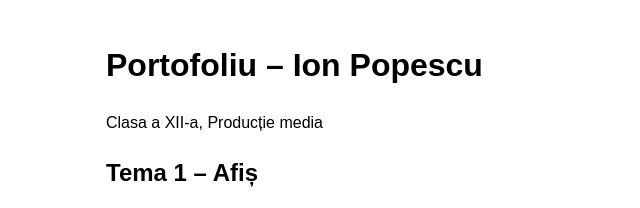
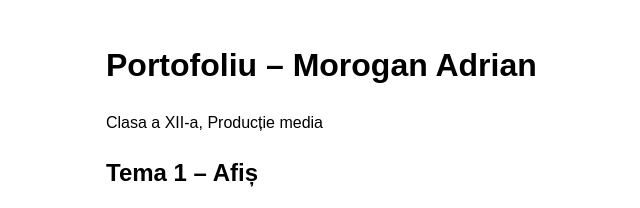
Before and after one commit to adrianmorogan/portofoliu-media, a plain HTML site: page index.html in a window 1280 px wide. Shown: the top 208 px of the page, without its empty margins (134-774 px from the left). Drawn offline with Linux system fonts and the light colour scheme.

Commit message:
Update index.html

```diff
--- a/index.html
+++ b/index.html
@@ -11,7 +11,7 @@ img  { max-width: 100%; height: auto; border: 1px solid #cccccc; }
 </head>
 <body>
 
-<h1>Portofoliu – Ion Popescu</h1>
+<h1>Portofoliu – Morogan Adrian</h1>
 <p>Clasa a XII-a, Producție media</p>
 
 <h2>Tema 1 – Afiș</h2>
```
